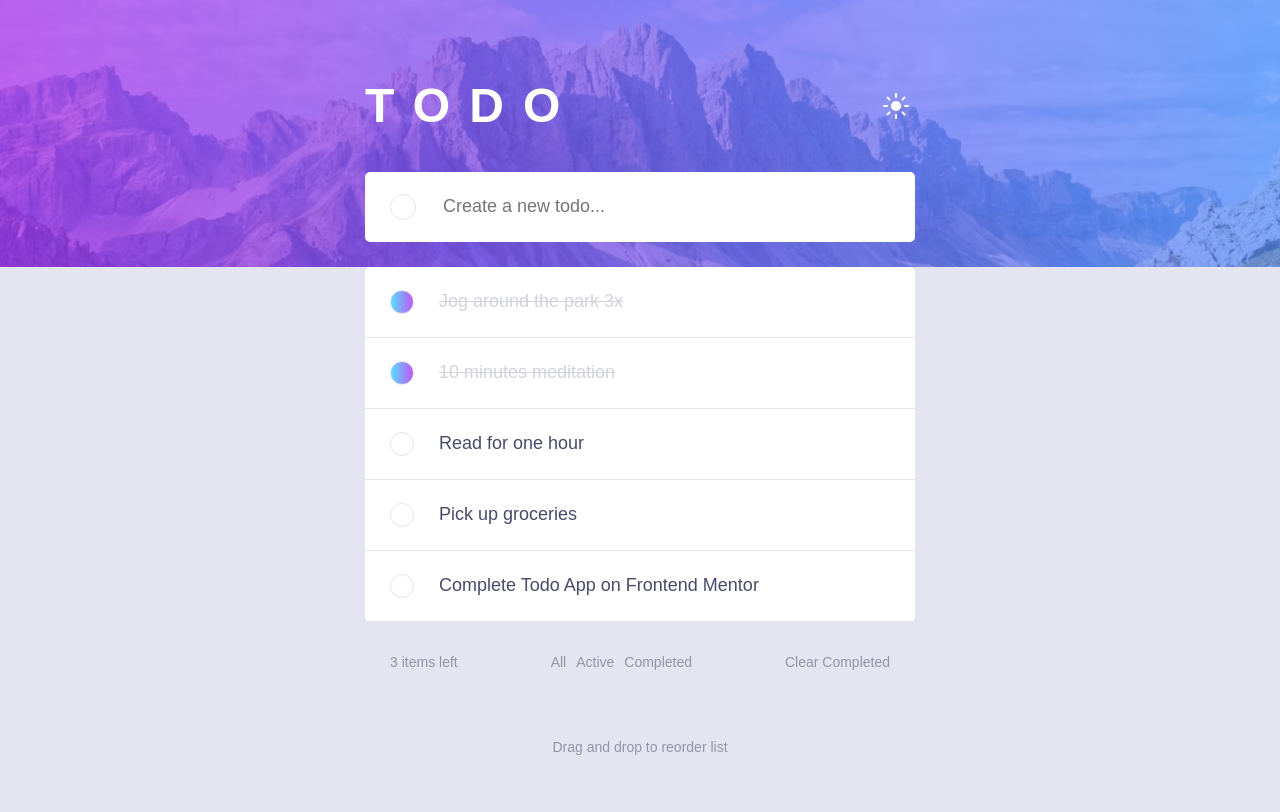
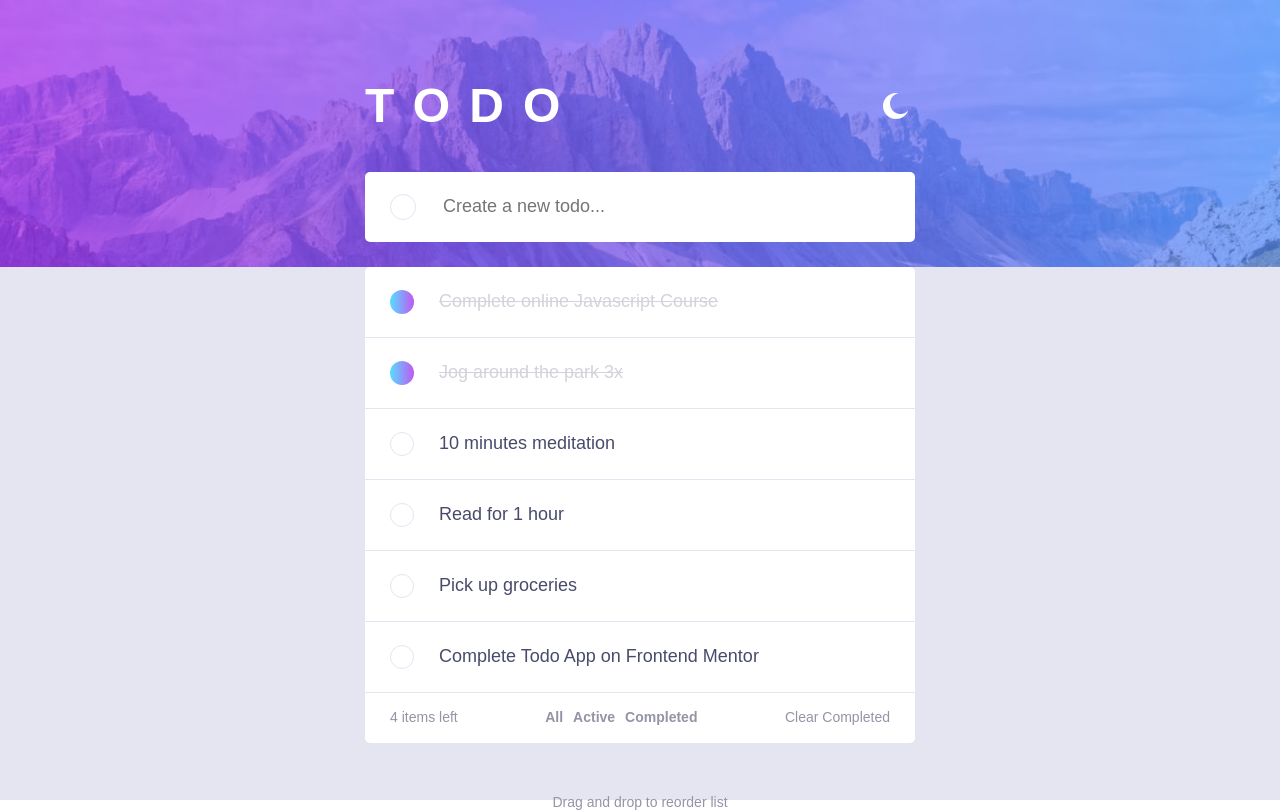
Before and after one commit to marionlo/Todo-App, a React (Create React App) app: page / in a window 1280 px wide. Built offline with nearby package versions, Linux system fonts and the light colour scheme.

Commit message:
start to implement dark mode

```diff
--- a/public/index.html
+++ b/public/index.html
@@ -27,6 +27,7 @@
     <title>React App</title>
   </head>
   <body>
+    <div>
     <noscript>You need to enable JavaScript to run this app.</noscript>
     <div id="root"></div>
     <!--
@@ -39,5 +40,6 @@
       To begin the development, run `npm start` or `yarn start`.
       To create a production bundle, use `npm run build` or `yarn build`.
     -->
+  </div>
   </body>
 </html>
--- a/src/components/App.css
+++ b/src/components/App.css
@@ -271,13 +271,25 @@ select:focus {
 
 body {
   font-family: "Josefin Sans", sans-serif;
+}
+
+.theme {
   margin: 0 auto;
-  background-image: url("../img/bg-desktop-light.jpg");
   background-repeat: no-repeat;
   background-attachment: fixed;
   background-position: top center;
+  background-size: contain;
+  height: 100vh;
+}
+
+.light-theme {
+  background-image: url("../img/bg-desktop-light.jpg");
   background-color: hsl(236, 33%, 92%);
-  background-size: contain;
+}
+
+.dark-theme {
+  background-image: url("../img/bg-desktop-dark.jpg");
+  background-color: hsl(235, 21%, 11%);
 }
 
 .main {
@@ -299,11 +311,19 @@ body {
 }
 
 .todo-circle {
-  border: 1px solid hsl(236, 33%, 92%);
   width: 24px;
   height: 24px;
   border-radius: 50%;
   margin-left: 25px;
+
+}
+
+.todo-circle-light {
+  border: 1px solid hsl(236, 33%, 92%);
+}
+
+.todo-circle-dark {
+  border: 1px solid hsl(233, 14%, 35%);
 }
 
 .add-todo {
@@ -315,39 +335,81 @@ body {
   align-items: center;
 }
 
+.add-todo-dark {
+  background-color: hsl(235, 24%, 19%);;
+}
+
 .todo-input {
   border: none;
   margin-left: 25px;
   font-size: 18px;
   width: 420px;
   font-family: "Josefin Sans", sans-serif;
+  background-color: transparent;
 }
+
 
 .todo-input-completed {
   text-decoration: line-through;
+}
+
+.todo-input-completed-light {
   color: hsl(233, 11%, 84%);
+}
+
+.todo-input-completed-dark {
+  color: hsl(233, 14%, 35%);
 }
 
 .todo-list {
   max-width: 550px;
+  margin-top: 25px;
+  border-top-left-radius: 5px;
+  border-top-right-radius: 5px;
+  padding: 0;
+  margin-bottom: 0;
+}
+
+.todo-list-light {
   background-color: white;
-  margin-top: 25px;
-  border-radius: 5px;
-  padding: 0;
+}
+
+.todo-list-dark {
+  background-color:  hsl(235, 24%, 19%);
+
 }
 
 .todo-item {
   display: flex;
   min-height: 70px;
   align-items: center;
+
+}
+
+.todo-item-light {
   color: hsl(235, 19%, 35%);
   border-bottom: solid 1px hsl(236, 33%, 92%);
+}
+
+.todo-item-dark {
+  color:  hsl(234, 39%, 85%);
+  border-bottom: solid 1px hsl(237, 14%, 26%);
+
 }
 
 .button-check {
   background: transparent;
   cursor: pointer;
 }
+
+/* .todo-circle.button-check:hover  {
+  border-image: linear-gradient(
+    to right,
+    hsl(192, 100%, 67%),
+    hsl(280, 87%, 65%)
+  ) 1;
+} */
+
 .button-check-completed {
   cursor: pointer;
   background: linear-gradient(
@@ -355,11 +417,13 @@ body {
     hsl(192, 100%, 67%),
     hsl(280, 87%, 65%)
   );
+  border: none;
 }
 
 .site-mode {
   background: none;
   border: none;
+  cursor: pointer;
 }
 
 .hidden {
@@ -375,11 +439,14 @@ body {
   padding-left: 25px;
   padding-right: 25px;
   color: hsl(236, 9%, 61%);
+  border-bottom-left-radius: 5px;
+  border-bottom-right-radius: 5px;
 }
 
 .items-sort {
   display: flex;
   justify-content: space-between;
+  font-weight: bold;
 }
 
 .items-menu-center {
--- a/src/components/App.js
+++ b/src/components/App.js
@@ -4,6 +4,7 @@ import Header from './Header';
 import Footer from './Footer';
 import './App.css';
 import FilterButton from './FilterButton';
+
 
 const FILTER_MAP = {
   All: () => true,
@@ -15,27 +16,33 @@ const FILTER_NAMES = Object.keys(FILTER_MAP);
 
 function App() {
   const [filter, setFilter] = useState('All');
+  const [darkTheme, setDarkTheme] = React.useState(false)
+
 
   const [todos, setTodos] = React.useState([
-    { text: "Jog around the park 3x",
+    { text: "Complete online Javascript Course",
       isCompleted: true,
       id: 1
     },
-    { text: "10 minutes meditation",
+    { text: "Jog around the park 3x",
       isCompleted: true,
       id: 2
     },
-    { text: "Read for one hour",
+    { text: "10 minutes meditation",
       isCompleted: false,
       id: 3
     },
-    { text: "Pick up groceries",
+    { text: "Read for 1 hour",
       isCompleted: false,
       id: 4
     },
+    { text: "Pick up groceries",
+      isCompleted: false,
+      id: 5
+    },
     { text: "Complete Todo App on Frontend Mentor",
       isCompleted: false,
-      id: 5
+      id: 6
     },
   ]);
 
@@ -119,9 +126,11 @@ function App() {
 
 
   return (
+    <div className={darkTheme ? 'theme dark-theme' : 'theme light-theme'}>
     <div className="main">
-      <Header addTodo={addTodo}/>
-      <ul className="todo-list"  id="todo-list">
+      <Header addTodo={addTodo} setDarkTheme={setDarkTheme} darkTheme={darkTheme} />
+      <div>
+      <ul className={darkTheme ? 'todo-list todo-list-dark' : 'todo-list todo-list-light'}  id="todo-list">
         {todos.filter(FILTER_MAP[filter]).map((todo, index) => (
           <Todo
             handleRemoveItem={handleRemoveItem}
@@ -132,13 +141,15 @@ function App() {
             todo={todo}
             id={todo.id}
             updateTodo={updateTodo}
+            setDarkTheme={setDarkTheme}
+            darkTheme={darkTheme}
 
           />
         ))}
       </ul>
-      <div className="items-sort">
+      <Footer todos={todos} isCompletedCount={isCompletedCount} handleRemoveCompleted={handleRemoveCompleted} filterList={filterList} darkTheme={darkTheme} />
       </div>
-      <Footer todos={todos} isCompletedCount={isCompletedCount} handleRemoveCompleted={handleRemoveCompleted} filterList={filterList} />
+    </div>
     </div>
   );
 
--- a/src/components/Footer.js
+++ b/src/components/Footer.js
@@ -1,7 +1,7 @@
 import React from 'react';
 
 
-function Footer({todos, isCompletedCount, handleRemoveCompleted, filterList }) {
+function Footer({todos, isCompletedCount, handleRemoveCompleted, filterList, darkTheme }) {
 
 
     const todosNumber = todos.length;
@@ -11,14 +11,14 @@ function Footer({todos, isCompletedCount, handleRemoveCompleted, filterList }) {
 
     return (
     <div>
-        <div className="items-menu">
+        <div className={darkTheme ? "items-menu todo-list-dark" : "items-menu todo-list-light"}>
             <div className="items-left" id="items-left"> {newNumber} items left</div>
             <div className="items-sort">
             {filterList}
         </div>
             <div className="items-clear" onClick={() => handleRemoveCompleted()}>Clear Completed</div>
     </div>
-        <section className="items-reorder">
+    <section className="items-reorder">
             <div>Drag and drop to reorder list</div>
         </section>
     </div>
--- a/src/components/Header.js
+++ b/src/components/Header.js
@@ -3,20 +3,19 @@ import TodoInput from './TodoInput';
 import sun from '../img/icon-sun.svg'
 import moon from '../img/icon-moon.svg'
 
-function Header({addTodo}) {
+function Header({addTodo, setDarkTheme, darkTheme}) {
     return (
         <div>
         <header>
         <div className="nav">
           <h1 className="logo">TODO</h1>
-          <button className="site-mode">
-            <img src={sun} alt=""/>
-            <img src={moon} className="hidden" alt=""/>
+          <button className="site-mode" onClick={() => setDarkTheme(prevTheme => !prevTheme)}>
+            <img alt="Toggle theme" src={darkTheme ? sun : moon}/>
           </button>
         </div>
 
-        <div className="add-todo">
-          <div className="todo-circle">
+        <div className={darkTheme ? "add-todo add-todo-dark" : "add-todo"}>
+          <div className={darkTheme ? "todo-circle todo-circle-dark" : "todo-circle todo-circle-light"}>
           </div>
 
           <TodoInput addTodo={addTodo} />
--- a/src/components/Todo.js
+++ b/src/components/Todo.js
@@ -1,14 +1,53 @@
 import React from 'react';
 import cross from '../img/icon-cross.svg'
 
-function Todo({ todo, index, handleRemoveItem, updateTodo, id }) {
+function Todo({ todo, index, handleRemoveItem, updateTodo, id, darkTheme }) {
+
+ const todoStatus = () => {
+    if(todo.isCompleted && !darkTheme) {
+      return(
+        <div className="todo-input todo-input-completed todo-input-completed-light">{todo.text}</div>
+      )
+    } else if (todo.isCompleted && darkTheme) {
+      return (
+        <div className="todo-input todo-input-completed todo-input-completed-dark">{todo.text}</div>
+      )
+    } else {
+      return <div className="todo-input">{todo.text}</div>
+    };
+  }
+
+  const todoStatusButton = () => {
+    if(todo.isCompleted && !darkTheme) {
+      return(
+        <button className="todo-circle button-check-completed" onClick={() => {updateTodo(id);}}></button>
+      )
+    } else if (!todo.isCompleted && !darkTheme) {
+      return (
+        <button className="todo-circle button-check todo-circle-light" onClick={() => {updateTodo(id);}}></button>
+      )
+    }
+    else if (!todo.isCompleted && darkTheme) {
+      return (
+        <button className="todo-circle button-check todo-circle-dark" onClick={() => {updateTodo(id);}}></button>
+      )
+    } else if (todo.isCompleted && darkTheme) {
+      return (
+        <button className="todo-circle button-check-completed" onClick={() => {updateTodo(id);}}></button>
+      )
+    } else {
+      return (
+        <button className='todo-circle button-check' onClick={() => {updateTodo(id);}}></button>
+      )
+    };
+  }
 
 
     return (
-      <li className="todo-item">
-      <button className={todo.isCompleted ? 'todo-circle button-check-completed' : 'todo-circle button-check'} onClick={() => {updateTodo(id);}}>
-      </button>
-        <div className={todo.isCompleted ? 'todo-input todo-input-completed' : 'todo-input'}>{todo.text}</div>
+      <li className={darkTheme ? 'todo-item todo-item-dark' : 'todo-item todo-item-light'}>
+     {todoStatusButton()}
+
+      {todoStatus()}
         <button className="btn-delete" >
           <img src={cross} alt="" onClick={() => handleRemoveItem(index)}/>
         </button>
```
